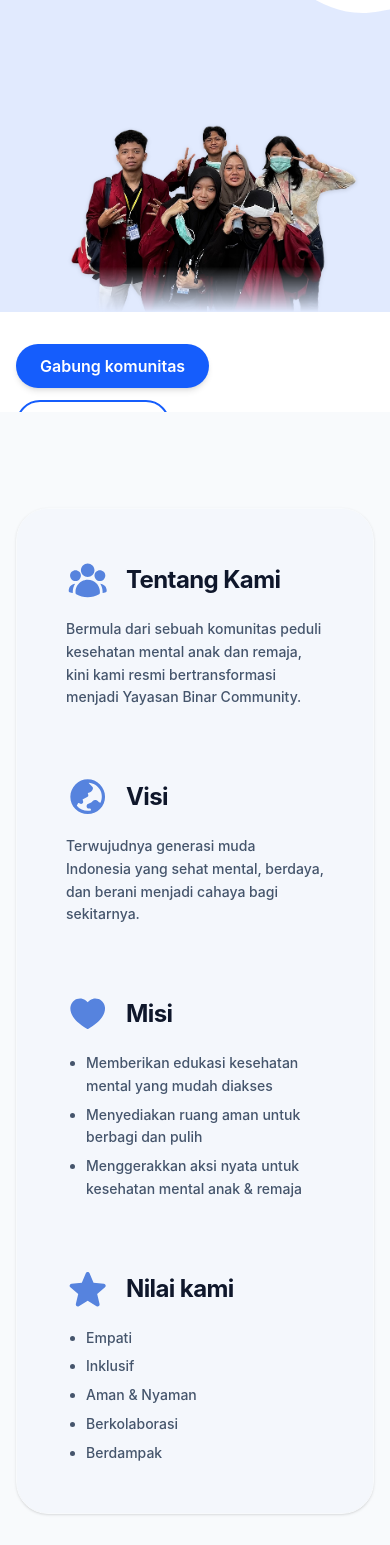
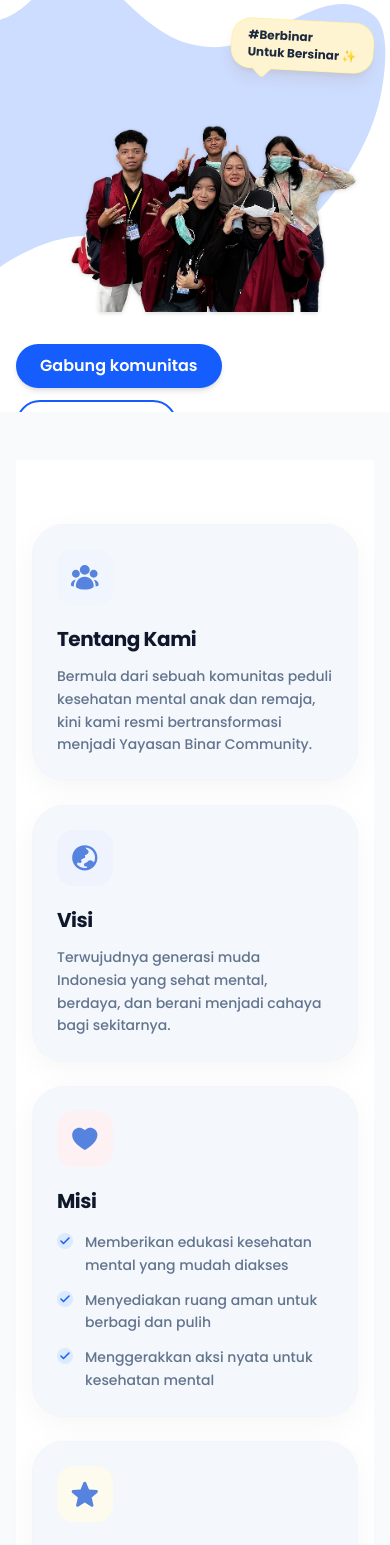
Before and after one commit to amad-IO/binarfondation, a React (Vite) app: page / in a window 390 px wide. Shown: the part 432-1977 px from the top of the page. Built offline with nearby package versions, Linux system fonts and the light colour scheme.

Commit message:
feat: improve responsiveness, add animated stats, fix footer layout, add mobile menu, update docs

```diff
--- a/src/components/About.jsx
+++ b/src/components/About.jsx
@@ -3,72 +3,123 @@ import globeIcon from '../assets/globe.svg';
 import loveIcon from '../assets/love-3.svg';
 import starIcon from '../assets/star.svg';
 import { motion } from 'framer-motion';
+import { Check } from 'lucide-react';
 
 const About = () => {
+  // Variabel animasi untuk efek stagger (muncul berurutan)
+  const containerVariants = {
+    hidden: { opacity: 0 },
+    visible: {
+      opacity: 1,
+      transition: {
+        staggerChildren: 0.15,
+        delayChildren: 0.1,
+      }
+    }
+  };
+
+  const cardVariants = {
+    hidden: { opacity: 0, y: 40 },
+    visible: {
+      opacity: 1,
+      y: 0,
+      transition: { type: "spring", stiffness: 200, damping: 20 }
+    }
+  };
+
   return (
-    <section id="tentang-kami" className="w-full pt-12 lg:pt-4 pb-12 lg:pb-20">
-      {/* Card Container */}
+    <section id="tentang-kami" className="w-full pt-16 lg:pt-24 pb-16 lg:pb-24 bg-white">
+      <div className="container mx-auto px-4 sm:px-6 lg:px-8">
+
+        {/* Container Grid dengan animasi staggered */}
         <motion.div
-        initial={{ opacity: 0, y: 30 }}
-        whileInView={{ opacity: 1, y: 0 }}
-        viewport={{ once: true, margin: "-100px" }}
-        transition={{ duration: 0.6 }}
-        className="bg-[#F4F7FC] rounded-[2rem] p-8 md:p-10 lg:p-12 shadow-sm border border-slate-50"
+          variants={containerVariants}
+          initial="hidden"
+          whileInView="visible"
+          viewport={{ once: true, margin: "-50px" }}
+          className="grid grid-cols-1 md:grid-cols-2 lg:grid-cols-4 gap-6 lg:gap-8"
         >
-        <div className="grid grid-cols-1 md:grid-cols-2 lg:grid-cols-4 gap-8 lg:gap-10 xl:gap-12">
 
           {/* Tentang Kami */}
-          <div className="flex flex-col p-4 sm:p-6 rounded-3xl transition-all duration-300 ease-in-out hover:bg-white hover:shadow-xl hover:shadow-blue-900/5 hover:-translate-y-2 border border-transparent hover:border-slate-100 group">
-            <div className="flex items-center gap-4 mb-4">
-              <img src={userIcon} alt="Tentang Kami" className="w-11 h-11 lg:w-12 lg:h-12 object-contain transition-transform duration-300 group-hover:scale-110 group-hover:-rotate-3" />
-              <h2 className="text-2xl font-bold text-slate-900 tracking-tight">Tentang Kami</h2>
+          <motion.div variants={cardVariants} className="bg-[#F4F7FC] p-6 lg:p-8 rounded-[2rem] shadow-[0_8px_30px_rgb(0,0,0,0.04)] border border-slate-100/50 transition-all duration-300 hover:shadow-xl hover:shadow-blue-900/5 hover:-translate-y-2 group">
+            <div className="flex flex-col gap-5">
+              <div className="w-14 h-14 rounded-2xl bg-blue-50/80 flex items-center justify-center shrink-0 transition-transform duration-300 group-hover:scale-110 group-hover:-rotate-3 group-hover:bg-blue-100/80">
+                <img src={userIcon} alt="Tentang Kami" className="w-8 h-8 object-contain" />
               </div>
-            <p className="text-slate-600 leading-relaxed text-sm lg:text-base font-medium">
+              <div>
+                <h2 className="text-xl font-bold text-slate-900 tracking-tight mb-3">Tentang Kami</h2>
+                <p className="text-slate-500 leading-relaxed text-sm font-medium">
                   Bermula dari sebuah komunitas peduli kesehatan mental anak dan remaja, kini kami resmi bertransformasi menjadi Yayasan Binar Community.
                 </p>
               </div>
+            </div>
+          </motion.div>
 
           {/* Visi */}
-          <div className="flex flex-col p-4 sm:p-6 rounded-3xl transition-all duration-300 ease-in-out hover:bg-white hover:shadow-xl hover:shadow-blue-900/5 hover:-translate-y-2 border border-transparent hover:border-slate-100 group">
-            <div className="flex items-center gap-4 mb-4">
-              <img src={globeIcon} alt="Visi" className="w-11 h-11 lg:w-12 lg:h-12 object-contain transition-transform duration-300 group-hover:scale-110 group-hover:rotate-3" />
-              <h2 className="text-2xl font-bold text-slate-900 tracking-tight">Visi</h2>
+          <motion.div variants={cardVariants} className="bg-[#F4F7FC] p-6 lg:p-8 rounded-[2rem] shadow-[0_8px_30px_rgb(0,0,0,0.04)] border border-slate-100/50 transition-all duration-300 hover:shadow-xl hover:shadow-blue-900/5 hover:-translate-y-2 group">
+            <div className="flex flex-col gap-5">
+              <div className="w-14 h-14 rounded-2xl bg-indigo-50/80 flex items-center justify-center shrink-0 transition-transform duration-300 group-hover:scale-110 group-hover:rotate-3 group-hover:bg-indigo-100/80">
+                <img src={globeIcon} alt="Visi" className="w-8 h-8 object-contain" />
               </div>
-            <p className="text-slate-600 leading-relaxed text-sm lg:text-base font-medium">
+              <div>
+                <h2 className="text-xl font-bold text-slate-900 tracking-tight mb-3">Visi</h2>
+                <p className="text-slate-500 leading-relaxed text-sm font-medium">
                   Terwujudnya generasi muda Indonesia yang sehat mental, berdaya, dan berani menjadi cahaya bagi sekitarnya.
                 </p>
               </div>
+            </div>
+          </motion.div>
 
           {/* Misi */}
-          <div className="flex flex-col p-4 sm:p-6 rounded-3xl transition-all duration-300 ease-in-out hover:bg-white hover:shadow-xl hover:shadow-blue-900/5 hover:-translate-y-2 border border-transparent hover:border-slate-100 group">
-            <div className="flex items-center gap-4 mb-4">
-              <img src={loveIcon} alt="Misi" className="w-11 h-11 lg:w-12 lg:h-12 object-contain transition-transform duration-300 group-hover:scale-110 group-hover:-rotate-3" />
-              <h2 className="text-2xl font-bold text-slate-900 tracking-tight">Misi</h2>
+          <motion.div variants={cardVariants} className="bg-[#F4F7FC] p-6 lg:p-8 rounded-[2rem] shadow-[0_8px_30px_rgb(0,0,0,0.04)] border border-slate-100/50 transition-all duration-300 hover:shadow-xl hover:shadow-blue-900/5 hover:-translate-y-2 group">
+            <div className="flex flex-col gap-5">
+              <div className="w-14 h-14 rounded-2xl bg-rose-50/80 flex items-center justify-center shrink-0 transition-transform duration-300 group-hover:scale-110 group-hover:-rotate-3 group-hover:bg-rose-100/80">
+                <img src={loveIcon} alt="Misi" className="w-8 h-8 object-contain" />
               </div>
-            <ul className="text-slate-600 leading-relaxed text-sm lg:text-base font-medium list-disc list-outside ml-5 space-y-1.5">
-              <li>Memberikan edukasi kesehatan mental yang mudah diakses</li>
-              <li>Menyediakan ruang aman untuk berbagi dan pulih</li>
-              <li>Menggerakkan aksi nyata untuk kesehatan mental anak & remaja</li>
+              <div>
+                <h2 className="text-xl font-bold text-slate-900 tracking-tight mb-4">Misi</h2>
+                <ul className="space-y-3">
+                  {[
+                    "Memberikan edukasi kesehatan mental yang mudah diakses",
+                    "Menyediakan ruang aman untuk berbagi dan pulih",
+                    "Menggerakkan aksi nyata untuk kesehatan mental"
+                  ].map((item, index) => (
+                    <li key={index} className="flex items-start gap-3">
+                      <div className="mt-0.5 shrink-0 bg-blue-100 p-0.5 rounded-full">
+                        <Check className="w-3 h-3 text-blue-600" strokeWidth={3} />
+                      </div>
+                      <span className="text-slate-500 leading-relaxed text-sm font-medium">{item}</span>
+                    </li>
+                  ))}
                 </ul>
               </div>
+            </div>
+          </motion.div>
 
           {/* Nilai kami */}
-          <div className="flex flex-col p-4 sm:p-6 rounded-3xl transition-all duration-300 ease-in-out hover:bg-white hover:shadow-xl hover:shadow-blue-900/5 hover:-translate-y-2 border border-transparent hover:border-slate-100 group">
-            <div className="flex items-center gap-4 mb-4">
-              <img src={starIcon} alt="Nilai kami" className="w-11 h-11 lg:w-12 lg:h-12 object-contain transition-transform duration-300 group-hover:scale-110 group-hover:rotate-6" />
-              <h2 className="text-2xl font-bold text-slate-900 tracking-tight">Nilai kami</h2>
+          <motion.div variants={cardVariants} className="bg-[#F4F7FC] p-6 lg:p-8 rounded-[2rem] shadow-[0_8px_30px_rgb(0,0,0,0.04)] border border-slate-100/50 transition-all duration-300 hover:shadow-xl hover:shadow-blue-900/5 hover:-translate-y-2 group">
+            <div className="flex flex-col gap-5">
+              <div className="w-14 h-14 rounded-2xl bg-amber-50/80 flex items-center justify-center shrink-0 transition-transform duration-300 group-hover:scale-110 group-hover:rotate-6 group-hover:bg-amber-100/80">
+                <img src={starIcon} alt="Nilai kami" className="w-8 h-8 object-contain" />
               </div>
-            <ul className="text-slate-600 leading-relaxed text-sm lg:text-base font-medium list-disc list-outside ml-5 space-y-1.5">
-              <li>Empati</li>
-              <li>Inklusif</li>
-              <li>Aman & Nyaman</li>
-              <li>Berkolaborasi</li>
-              <li>Berdampak</li>
+              <div>
+                <h2 className="text-xl font-bold text-slate-900 tracking-tight mb-4">Nilai Kami</h2>
+                <ul className="space-y-3">
+                  {["Empati", "Inklusif", "Aman & Nyaman", "Berkolaborasi", "Berdampak"].map((item, index) => (
+                    <li key={index} className="flex items-center gap-3">
+                      <div className="shrink-0 bg-blue-100 p-0.5 rounded-full">
+                        <Check className="w-3 h-3 text-blue-600" strokeWidth={3} />
+                      </div>
+                      <span className="text-slate-500 leading-relaxed text-sm font-medium">{item}</span>
+                    </li>
+                  ))}
                 </ul>
               </div>
-
             </div>
           </motion.div>
+
+        </motion.div>
+      </div>
     </section>
   );
 };
--- a/src/components/Hero.jsx
+++ b/src/components/Hero.jsx
@@ -3,11 +3,21 @@ import loveIcon from '../assets/love.svg';
 import loveDonate from '../assets/love 1.svg';
 import heroImage from '../assets/gambar 1.png';
 import curveShape from '../assets/curve1.svg';
-import { motion } from 'framer-motion';
+import { motion, useScroll, useTransform } from 'framer-motion';
 
 const Hero = () => {
+  const { scrollY } = useScroll();
+  // Opacity will go from 1 to 0 as user scrolls from 0 to 400px
+  const opacity = useTransform(scrollY, [0, 400], [1, 0]);
+  // Split effect: left content moves left, right content moves right
+  const xLeft = useTransform(scrollY, [0, 400], [0, -200]);
+  const xRight = useTransform(scrollY, [0, 400], [0, 200]);
+
   return (
-    <section id="beranda" className="relative w-full h-screen min-h-[650px] flex items-center pt-20 overflow-hidden bg-white">
+    <section
+      id="beranda"
+      className="relative w-full h-screen min-h-[650px] flex items-center pt-20 overflow-hidden bg-white"
+    >
       {/* Subtle Glow Background */}
       <div className="absolute top-0 left-0 w-full h-full overflow-hidden pointer-events-none -z-20">
         <div className="absolute top-[-10%] left-[-10%] w-[50%] h-[50%] bg-blue-100/50 rounded-full blur-[100px]"></div>
@@ -21,10 +31,11 @@ const Hero = () => {
         <motion.div
           initial={{ opacity: 0, y: 30 }}
           animate={{ opacity: 1, y: 0 }}
+          style={{ x: xLeft, opacity }}
           transition={{ duration: 0.8, ease: "easeOut" }}
           className="order-1 lg:col-start-1 lg:row-start-1 flex flex-col justify-end lg:justify-center z-10 pt-4 lg:pt-0 pb-10 lg:pb-0"
         >
-          <h1 className="text-[2.5rem] sm:text-5xl lg:text-[4rem] font-extrabold text-slate-900 leading-[1.1] mb-6 tracking-tight">
+          <h1 className="text-[2.5rem] sm:text-5xl lg:text-[4rem] font-semibold text-slate-900/90 leading-[1.1] mb-6 tracking-tight">
             Ruang Aman <br className="hidden sm:block" />
             untuk Tumbuh & <br className="hidden sm:block" />
             Pulih Bersama
@@ -39,6 +50,7 @@ const Hero = () => {
         <motion.div
           initial={{ opacity: 0, scale: 0.95 }}
           animate={{ opacity: 1, scale: 1 }}
+          style={{ x: xRight, opacity }}
           transition={{ duration: 0.8, delay: 0.2, ease: "easeOut" }}
           className="order-2 lg:col-start-2 lg:row-span-2 relative flex items-end justify-center w-full h-full min-h-[300px] lg:min-h-0 z-0"
         >
@@ -46,24 +58,38 @@ const Hero = () => {
           <img
             src={curveShape}
             alt="Background Curve"
-            className="absolute -z-10 w-[180%] sm:w-[150%] lg:w-[145%] max-w-none bottom-0 right-[-10%] lg:right-[-25%] object-contain"
+            className="absolute -z-10 w-[200%] sm:w-[170%] lg:w-[175%] max-w-none bottom-0 right-[-15%] lg:right-[-35%] object-contain"
           />
 
           <img
             src={heroImage}
             alt="Relawan Binar Community"
             className="relative z-10 w-full max-w-[450px] lg:max-w-none lg:w-[115%] object-contain lg:translate-x-8 drop-shadow-sm"
-            style={{
-              WebkitMaskImage: 'linear-gradient(to bottom, black 80%, transparent 100%)',
-              maskImage: 'linear-gradient(to bottom, black 80%, transparent 100%)'
-            }}
           />
+
+          {/* Floating Bubble #Berbinar Untuk Bersinar */}
+          <motion.div
+            initial={{ opacity: 0, scale: 0.8 }}
+            animate={{ opacity: 1, scale: 1 }}
+            transition={{ delay: 1, duration: 0.5, type: "spring", stiffness: 200 }}
+            className="absolute top-2 right-0 sm:top-8 sm:right-2 lg:top-10 lg:-right-4 z-20"
+          >
+            <div className="relative group cursor-pointer transition-all duration-300 hover:-translate-y-2 hover:scale-105 rotate-3 hover:rotate-6">
+              <div className="bg-[#FFF4D2] px-4 py-2 lg:px-5 lg:py-3 rounded-[1.25rem] shadow-lg shadow-yellow-900/10 border border-yellow-200/50">
+                <span className="font-bold text-slate-800 text-xs sm:text-sm lg:text-base leading-snug block">
+                  #Berbinar <br /> Untuk Bersinar ✨
+                </span>
+              </div>
+              <div className="absolute -bottom-1.5 left-6 w-4 h-4 bg-[#FFF4D2] rotate-45 border-r border-b border-yellow-200/50 rounded-sm"></div>
+            </div>
+          </motion.div>
         </motion.div>
 
         {/* BUTTONS AREA (Mobile: Bawah, Desktop: Kiri Bawah) */}
         <motion.div
           initial={{ opacity: 0, y: 20 }}
           animate={{ opacity: 1, y: 0 }}
+          style={{ x: xLeft, opacity }}
           transition={{ duration: 0.5, delay: 0.4 }}
           className="order-3 lg:col-start-1 lg:row-start-2 flex flex-wrap items-start gap-3 sm:gap-4 z-10 mt-2 lg:mt-0"
         >
--- a/src/components/ProgramCard.jsx
+++ b/src/components/ProgramCard.jsx
@@ -1,6 +1,6 @@
 const ProgramCard = ({ image, title, description, linkText = "Lihat Selengkapnya", onLinkClick }) => {
   return (
-    <div className="flex flex-col bg-white rounded-2xl shadow-sm border border-slate-100 overflow-hidden shrink-0 w-[280px] sm:w-[320px] transition-all duration-300 hover:shadow-xl hover:shadow-blue-900/10 hover:-translate-y-2">
+    <div className="flex flex-col h-full bg-white rounded-2xl shadow-sm border border-slate-100 overflow-hidden shrink-0 w-[280px] sm:w-[320px] transition-all duration-300 hover:shadow-xl hover:shadow-blue-900/10 hover:-translate-y-2">
       {/* Gambar Program */}
       <div className="h-48 w-full bg-slate-100 overflow-hidden">
         {image ? (
--- a/src/components/Programs.jsx
+++ b/src/components/Programs.jsx
@@ -107,7 +107,7 @@ const Programs = () => {
             className="flex gap-6 overflow-x-auto snap-x snap-mandatory hide-scrollbar pb-8 pt-4 px-2"
           >
             {programsData.map((program) => (
-              <div key={program.id} className="snap-start shrink-0">
+              <div key={program.id} className="snap-start shrink-0 flex">
                 <ProgramCard
                   title={program.title}
                   description={program.description}
--- a/src/index.css
+++ b/src/index.css
@@ -1,10 +1,13 @@
 @import url('https://fonts.googleapis.com/css2?family=Poppins:ital,wght@0,300;0,400;0,500;0,600;0,700;0,800;1,400&display=swap');
 @import "tailwindcss";
+
+@theme {
+  --font-sans: 'Poppins', system-ui, sans-serif;
+}
 
 @layer base {
   body {
     @apply antialiased text-slate-900 bg-white;
-    font-family: 'Poppins', system-ui, sans-serif;
   }
 }
 
```
Also changed, not shown: src/components/Footer.jsx (+13 -9 lines), src/components/ImpactBanner.jsx (+49 -22 lines), src/components/Navbar.jsx (+58 -10 lines), src/assets/curve1.svg, 1 other file (tests, documents, lock files or other folders). Lines whose indentation alone changed are shown as unchanged.
